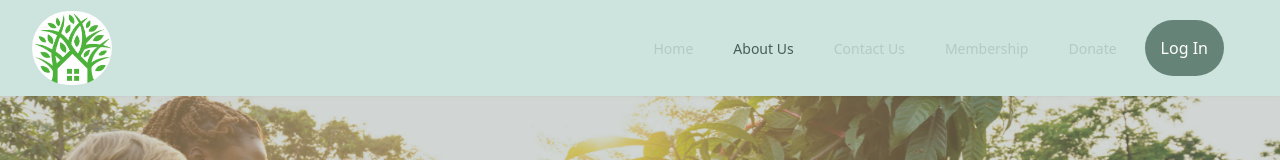
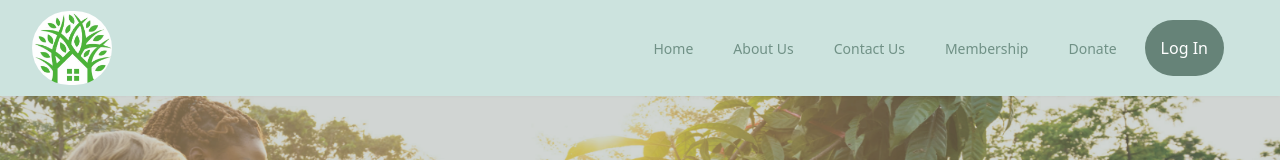
Before and after one commit to AshleyPerezRomero17/BlockRefresh, a React (Create React App) app in the folder block-refresh/: page / in a window 1280 px wide. Shown: the top 160 px of the page. Built offline with nearby package versions, Linux system fonts and the light colour scheme.

Commit message:
updated light mode colors

```diff
--- a/block-refresh/src/components/navbar.tsx
+++ b/block-refresh/src/components/navbar.tsx
@@ -26,33 +26,33 @@ export const Navbar = () => {
                 />
               </Link>
               <div className="hidden md:block">
-                <div className="flex items-baseline ml-10 space-x-4">
+                <div className="flex items-baseline ml-10 space-x-4 text-[#709186]">
                   <Link
-                    className="text-[#b4c9c5]  hover:text-[#475c54] dark:hover:text-[#cce3de] px-3 py-2 rounded-md text-sm font-medium"
+                    className="  hover:text-[#475c54] dark:hover:text-[#cce3de] px-3 py-2 rounded-md text-sm font-medium"
                     to="/"
                   >
                     Home
                   </Link>
                   <Link
-                    className="text-[#475c54] dark:text-[#cce3de]  hover:text-[#475c54] dark:hover:text-[#cce3de] px-3 py-2 rounded-md text-sm font-medium"
+                    className="hover:text-[#475c54] dark:hover:text-[#cce3de] px-3 py-2 rounded-md text-sm font-medium"
                     to="/AboutPage"
                   >
                     About Us
                   </Link>
                   <Link
-                    className="text-[#b4c9c5]  hover:text-[#475c54] dark:hover:text-[#cce3de] px-3 py-2 rounded-md text-sm font-medium"
+                    className="hover:text-[#475c54] dark:hover:text-[#cce3de] px-3 py-2 rounded-md text-sm font-medium"
                     to="/ContactUs"
                   >
                     Contact Us
                   </Link>
                   <Link
-                    className="text-[#b4c9c5]  hover:text-[#475c54] dark:hover:text-[#cce3de] px-3 py-2 rounded-md text-sm font-medium"
+                    className="hover:text-[#475c54] dark:hover:text-[#cce3de] px-3 py-2 rounded-md text-sm font-medium"
                     to="/Membership"
                   >
                     Membership
                   </Link>
                   <Link
-                    className="text-[#b4c9c5]  hover:text-[#475c54] dark:hover:text-[#cce3de] px-3 py-2 rounded-md text-sm font-medium"
+                    className="hover:text-[#475c54] dark:hover:text-[#cce3de] px-3 py-2 rounded-md text-sm font-medium"
                     to="/Donate"
                   >
                     Donate
```
